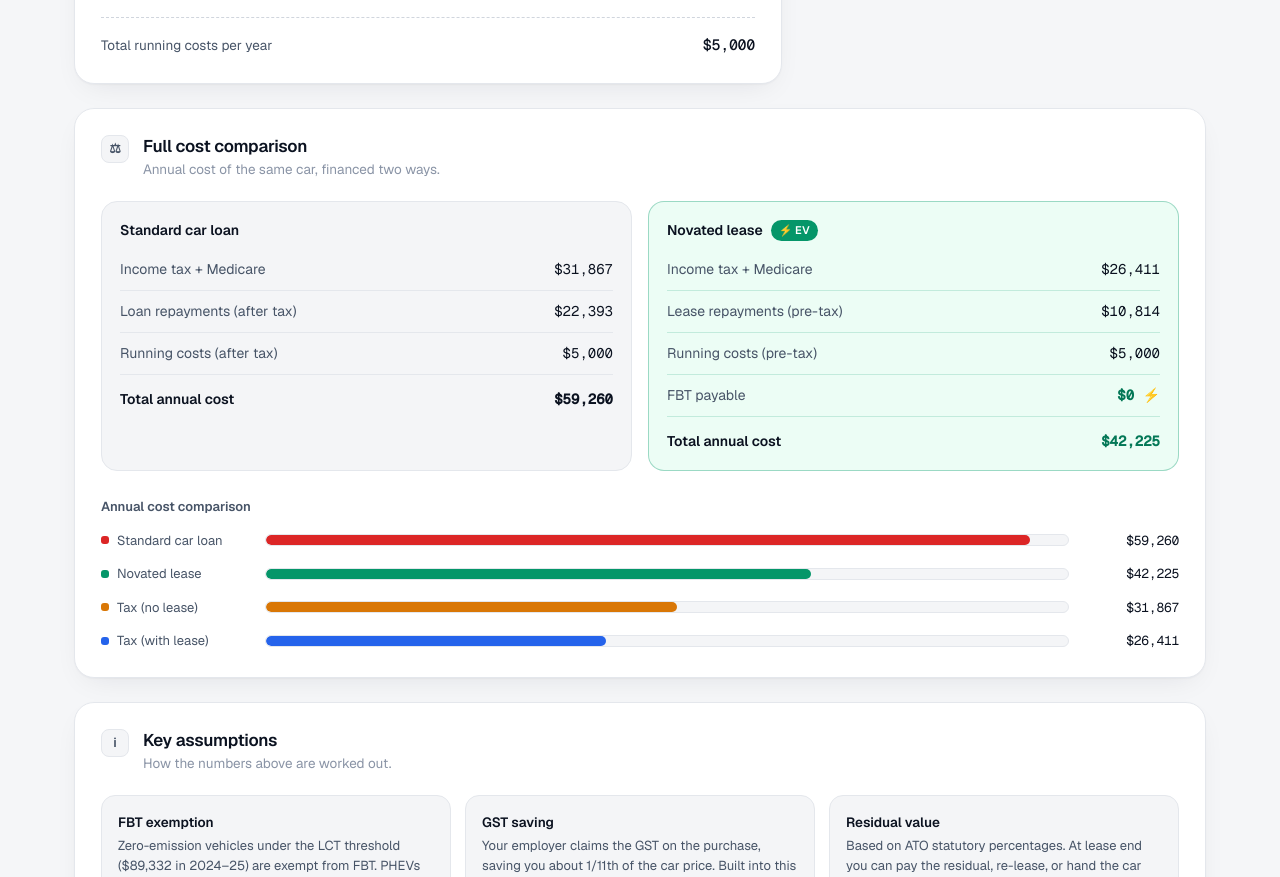
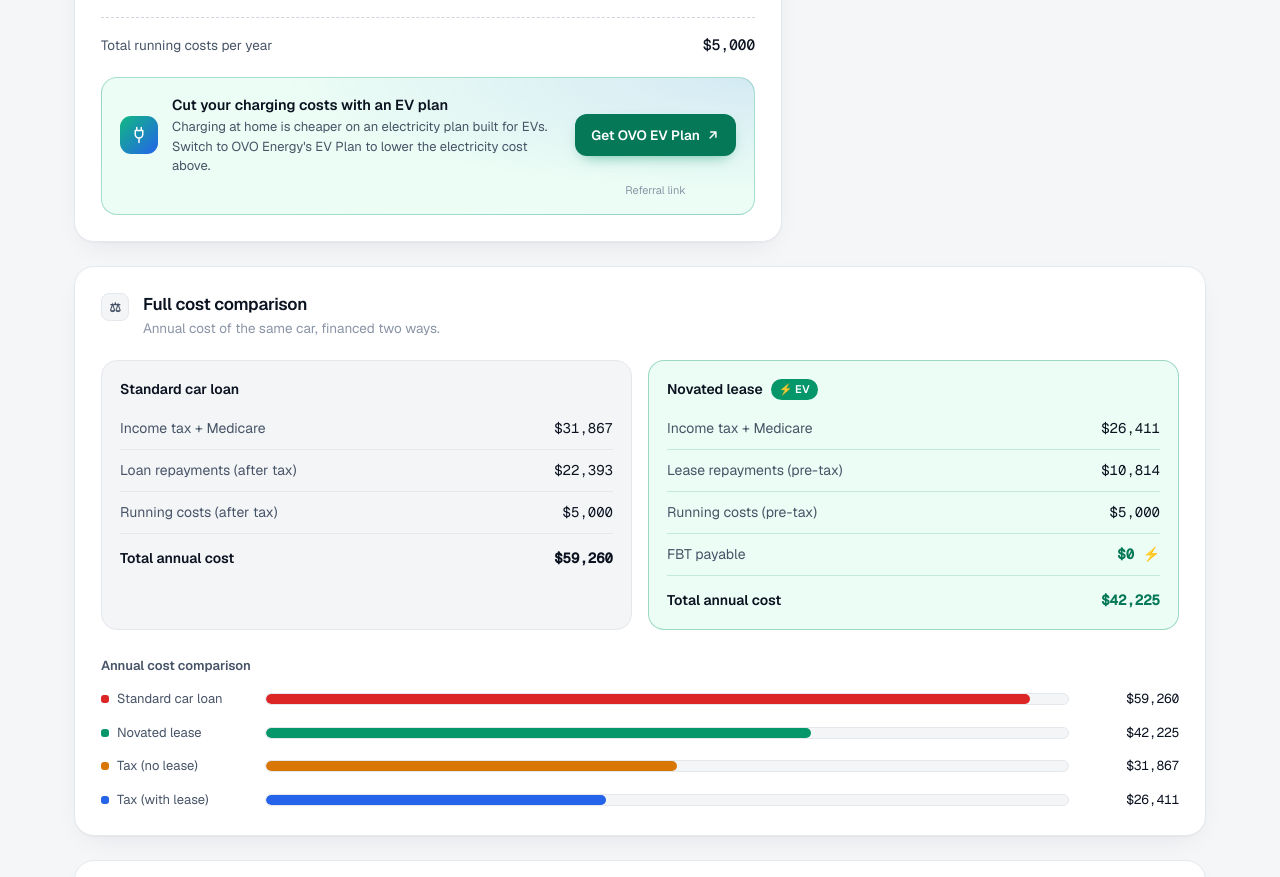
Before and after one commit to schoi0209/EV-Novated-Lease-Calculator, a plain HTML site: page index.html in a window 1280 px wide. Shown: the part 1778-2655 px from the top of the page. Drawn offline with nearby package versions, Linux system fonts and the light colour scheme.

Commit message:
⚡ Add OVO Energy EV Plan referral button in Running costs
Co-Authored-By: Claude Opus 5.5 <noreply@anthropic.com>
Claude-Session: https://claude.ai/code/session_01VJtCCxEHgjENTnDNYxbcWx

```diff
--- a/index.html
+++ b/index.html
@@ -283,6 +283,39 @@
     font-size: 13.5px; color: var(--text-2);
   }
   .total-row .num { color: var(--text); font-size: 15px; font-weight: 500; }
+
+  /* ── EV PLAN PROMO ──────────────────────────────────────────────── */
+  .promo {
+    display: grid; grid-template-columns: auto 1fr auto; gap: 6px 14px; align-items: center;
+    margin-top: 20px; padding: 16px 18px; border-radius: 16px;
+    background:
+      radial-gradient(120% 140% at 100% 0%, color-mix(in srgb, var(--blue) 12%, transparent), transparent 60%),
+      var(--accent-soft);
+    border: 1px solid color-mix(in srgb, var(--accent) 30%, transparent);
+  }
+  .promo-icon {
+    width: 38px; height: 38px; border-radius: 11px; display: grid; place-items: center;
+    color: #fff; background: linear-gradient(135deg, #10b981, #2563eb);
+  }
+  .promo-title { font-size: 14.5px; font-weight: 600; color: var(--text); }
+  .promo-body { font-size: 13px; color: var(--text-2); margin-top: 2px; }
+  .promo-btn {
+    display: inline-flex; align-items: center; gap: 6px; white-space: nowrap;
+    text-decoration: none; font-size: 13.5px; font-weight: 600;
+    color: #fff; background: var(--accent-strong);
+    padding: 11px 16px; border-radius: 12px;
+    box-shadow: 0 6px 16px -8px rgba(5, 150, 105, 0.8);
+    transition: transform .15s, background .15s;
+  }
+  .promo-btn:hover { transform: translateY(-1px); background: var(--accent); }
+  [data-theme="dark"] .promo-btn { color: #052e1f; background: var(--accent); }
+  [data-theme="dark"] .promo-btn:hover { background: var(--accent-strong); }
+  .promo-note { grid-column: 3; text-align: center; font-size: 11px; color: var(--text-3); }
+  @media (max-width: 600px) {
+    .promo { grid-template-columns: auto 1fr; }
+    .promo-btn { grid-column: 1 / -1; justify-content: center; margin-top: 8px; }
+    .promo-note { grid-column: 1 / -1; }
+  }
 
   /* ── SUMMARY ────────────────────────────────────────────────────── */
   .summary { position: sticky; top: 84px; }
@@ -586,6 +619,20 @@
           </div>
         </div>
         <div class="total-row"><span>Total running costs per year</span><span class="num" id="r-running">—</span></div>
+        <div class="promo">
+          <div class="promo-icon" aria-hidden="true">
+            <svg width="18" height="18" viewBox="0 0 24 24" fill="none" stroke="currentColor" stroke-width="2" stroke-linecap="round" stroke-linejoin="round"><path d="M9 2v4M15 2v4M7 6h10v5a5 5 0 0 1-10 0V6ZM12 16v6"/></svg>
+          </div>
+          <div class="promo-text">
+            <div class="promo-title">Cut your charging costs with an EV plan</div>
+            <div class="promo-body">Charging at home is cheaper on an electricity plan built for EVs. Switch to OVO Energy's EV Plan to lower the electricity cost above.</div>
+          </div>
+          <a class="promo-btn" href="https://www.ovoenergy.com.au/refer/sunghoon1008" target="_blank" rel="noopener sponsored">
+            Get OVO EV Plan
+            <svg width="14" height="14" viewBox="0 0 24 24" fill="none" stroke="currentColor" stroke-width="2.5" stroke-linecap="round" stroke-linejoin="round"><path d="M7 17 17 7M8 7h9v9"/></svg>
+          </a>
+          <div class="promo-note">Referral link</div>
+        </div>
       </section>
     </div>
 
```
